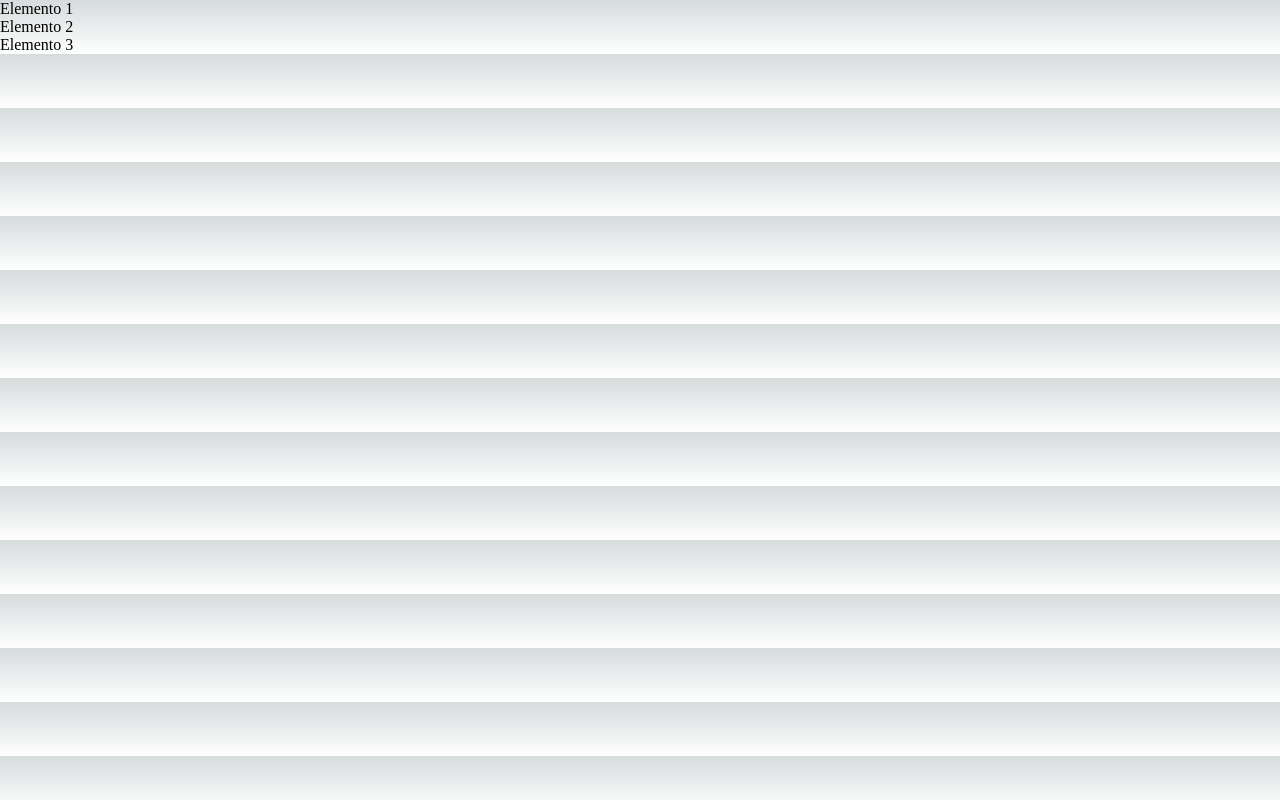
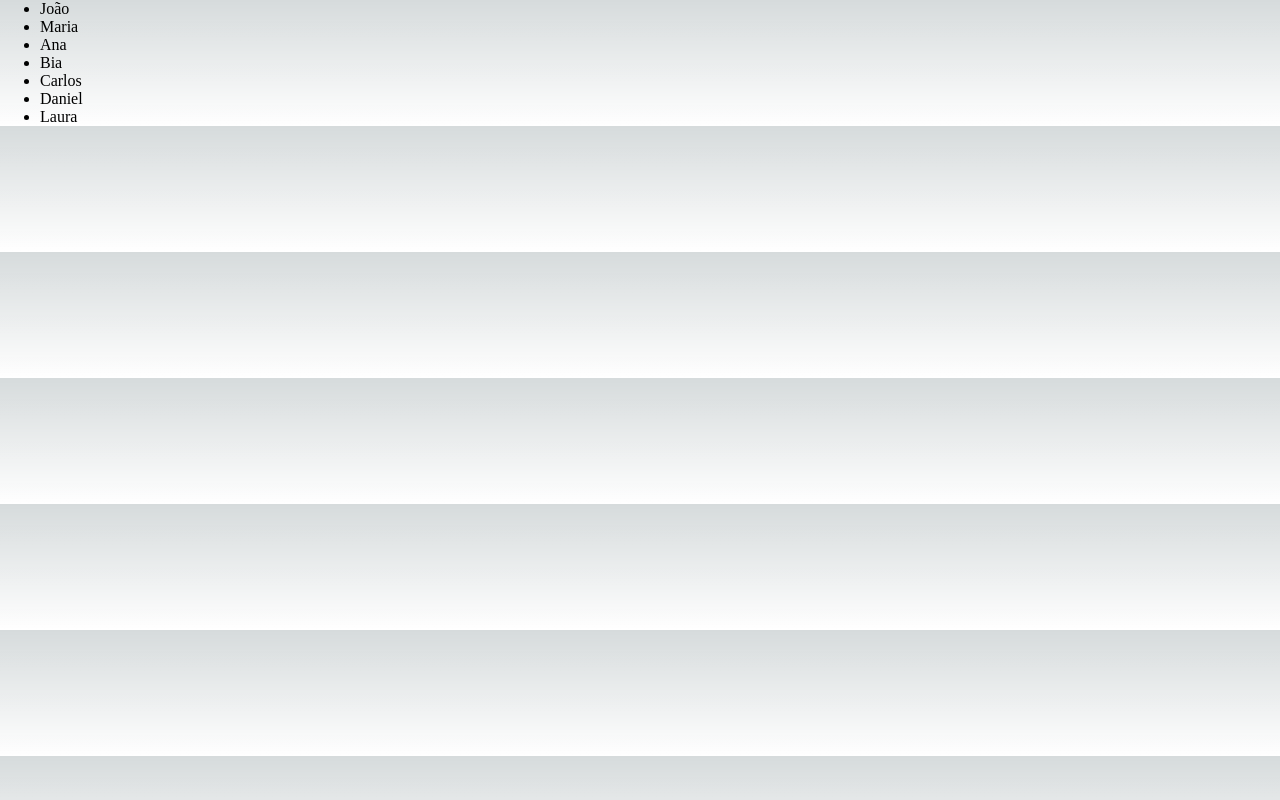
Before and after one commit to Welbert-Soares/exercicios, a Next.js app: page /render/repeticao1 in a window 1280 px wide. Built offline with nearby package versions, Linux system fonts and the light colour scheme.

Commit message:
repeticao1

```diff
--- a/pages/render/repeticao1.jsx
+++ b/pages/render/repeticao1.jsx
@@ -1,27 +1,26 @@
 export default function Repeticao1() {
     const listaAprovados = [
-        'João',
-        'Maria',
-        'Ana',
-        'Bia',
-        'Carlos',
-        'Daniel',
-        'Laura'
-    ]
+        "João",
+        "Maria",
+        "Ana",
+        "Bia",
+        "Carlos",
+        "Daniel",
+        "Laura",
+    ];
 
     function renderizarLista() {
-        return (
-            <>
-
-            </>
-        )
+        return listaAprovados.map((nome, i) => <li key={i}>{nome}</li>);
     }
 
-    return (
-        <ul>
-            <li>Elemento 1</li>
-            <li>Elemento 2</li>
-            <li>Elemento 3</li>
-        </ul>
-    )
+    return <ul>{renderizarLista()}</ul>;
 }
+
+// function renderizarLista() {
+//     const itens = [];
+
+//     for (let i = 0; i < listaAprovados.length; i++) {
+//         itens.push(<li key={i}>{listaAprovados[i]}</li>);
+//     }
+//     return itens;
+// }
--- a/styles/globals.css
+++ b/styles/globals.css
@@ -83,6 +83,7 @@ html,
 body {
   max-width: 100vw;
   overflow-x: hidden;
+  padding-left: 20px;
 }
 
 body {
```
